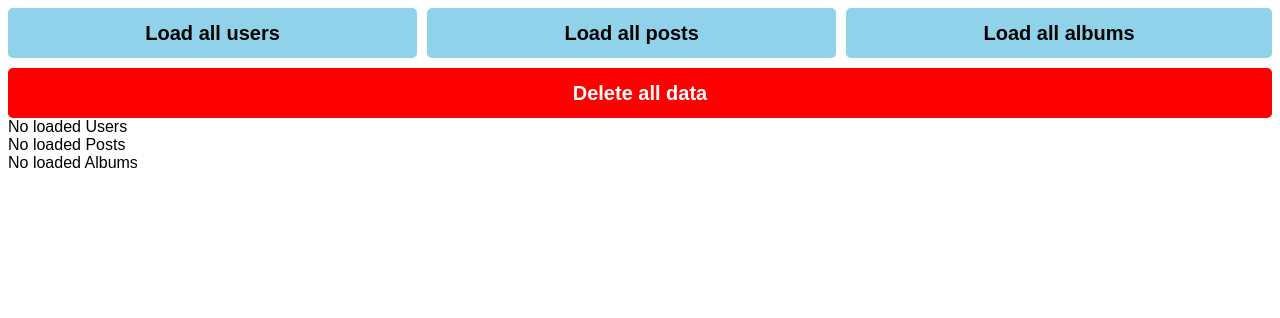
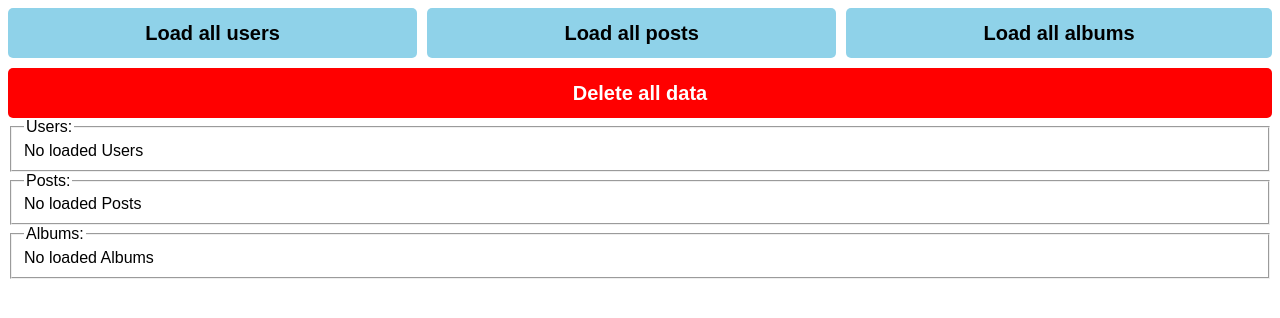
Before and after one commit to MariaTheCoder/vueSandbox, a Vue app: page / in a window 1280 px wide. Shown: the top 318 px of the page. Built offline with nearby package versions, Linux system fonts and the light colour scheme.

Commit message:
change album-, post- and usercontainers to fieldsets with fitting legend elements

```diff
--- a/src/components/AlbumList.vue
+++ b/src/components/AlbumList.vue
@@ -1,8 +1,11 @@
 <template>
-  <div v-if="albums.length > 0">
-    <Album v-for="album in albums" :key="album.id" :album="album" />
-  </div>
-  <div v-else>No loaded Albums</div>
+  <fieldset>
+    <legend>Albums:</legend>
+    <div v-if="albums.length > 0">
+      <Album v-for="album in albums" :key="album.id" :album="album" />
+    </div>
+    <div v-else>No loaded Albums</div>
+  </fieldset>
 </template>
 
 <script>
--- a/src/components/PostList.vue
+++ b/src/components/PostList.vue
@@ -1,8 +1,11 @@
 <template>
-  <div v-if="posts.length > 0">
-    <Post v-for="post in posts" :key="post.id" :post="post" />
-  </div>
-  <div v-else>No loaded Posts</div>
+  <fieldset>
+    <legend>Posts:</legend>
+    <div v-if="posts.length > 0">
+      <Post v-for="post in posts" :key="post.id" :post="post" />
+    </div>
+    <div v-else>No loaded Posts</div>
+  </fieldset>
 </template>
 
 <script>
--- a/src/components/UserList.vue
+++ b/src/components/UserList.vue
@@ -1,4 +1,6 @@
 <template>
+  <fieldset>
+    <legend>Users:</legend>
     <div v-if="users.length > 0">
       <User
         @loadUserPosts="refireUserPosts"
@@ -9,6 +11,7 @@
       />
     </div>
     <div v-else>No loaded Users</div>
+  </fieldset>
 </template>
 
 <script>
```
Lines whose indentation alone changed are shown as unchanged.
